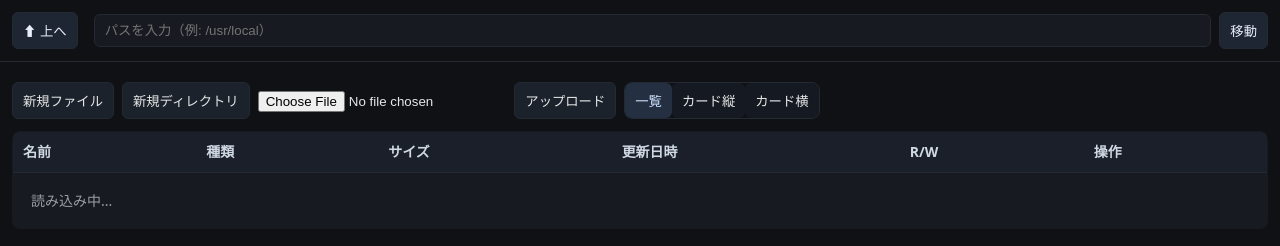
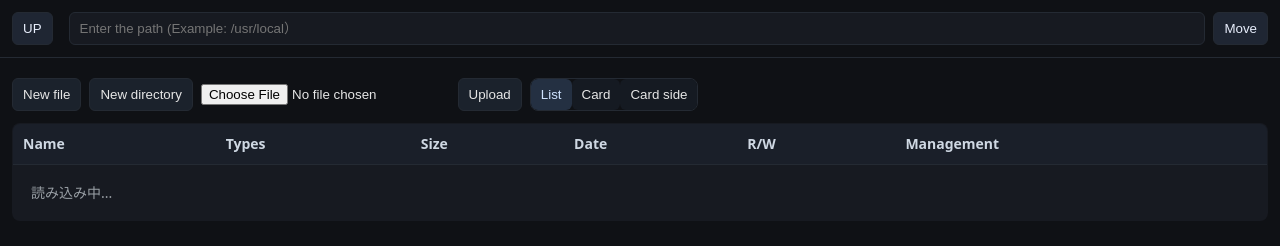
Before and after one commit to Uni298/LocalFTP, a website: page public/index.html in a window 1280 px wide. Drawn offline with Linux system fonts and the light colour scheme.

Commit message:
Update index.html

```diff
--- a/public/index.html
+++ b/public/index.html
@@ -1,5 +1,5 @@
 <!doctype html>
-<html lang="ja">
+<html lang="en">
 <head>
 <meta charset="utf-8" />
 <meta name="viewport" content="width=device-width, initial-scale=1" />
@@ -68,26 +68,26 @@
 </head>
 <body>
 <header>
-  <button id="upBtn" title="親ディレクトリへ">⬆ 上へ</button>
+  <button id="upBtn" title="To the parent directory">UP</button>
   <div class="crumbs" id="crumbs"></div>
-  <input id="pathInput" type="text" placeholder="パスを入力（例: /usr/local）" />
-  <button id="goBtn">移動</button>
+  <input id="pathInput" type="text" placeholder="Enter the path (Example: /usr/local）" />
+  <button id="goBtn">Move</button>
 </header>
 
 <main>
   <div class="toolbar">
-    <button id="newFileBtn">新規ファイル</button>
-    <button id="newDirBtn">新規ディレクトリ</button>
+    <button id="newFileBtn">New file</button>
+    <button id="newDirBtn">New directory</button>
     <div class="upload">
       <form id="uploadForm">
         <input id="fileInput" type="file" name="file" />
-        <button type="submit">アップロード</button>
+        <button type="submit">Upload</button>
       </form>
     </div>
-    <div class="segmented" role="tablist" aria-label="表示モード">
-      <button id="viewListBtn" class="active" role="tab" aria-selected="true" title="一覧">一覧</button>
-      <button id="viewGridVBtn" role="tab" aria-selected="false" title="カード縦">カード縦</button>
-      <button id="viewGridHBtn" role="tab" aria-selected="false" title="カード横">カード横</button>
+    <div class="segmented" role="tablist" aria-label=View mode">
+      <button id="viewListBtn" class="active" role="tab" aria-selected="true" title="">List</button>
+      <button id="viewGridVBtn" role="tab" aria-selected="false" title="カード縦">Card</button>
+      <button id="viewGridHBtn" role="tab" aria-selected="false" title="カード横">Card side</button>
     </div>
   </div>
 
@@ -96,12 +96,12 @@
   <table id="tableView">
     <thead>
       <tr>
-        <th>名前</th>
-        <th>種類</th>
-        <th>サイズ</th>
-        <th>更新日時</th>
+        <th>Name</th>
+        <th>Types</th>
+        <th>Size</th>
+        <th>Date</th>
         <th>R/W</th>
-        <th>操作</th>
+        <th>Management</th>
       </tr>
     </thead>
     <tbody id="tbody">
```
